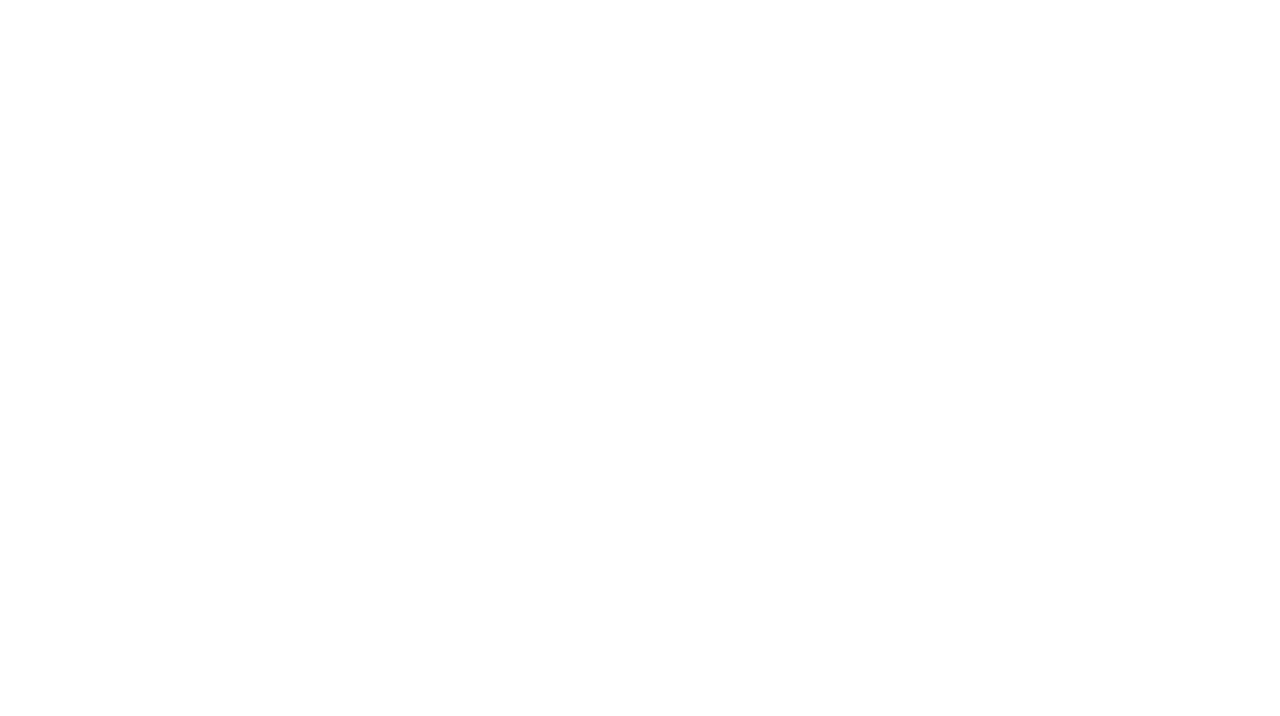
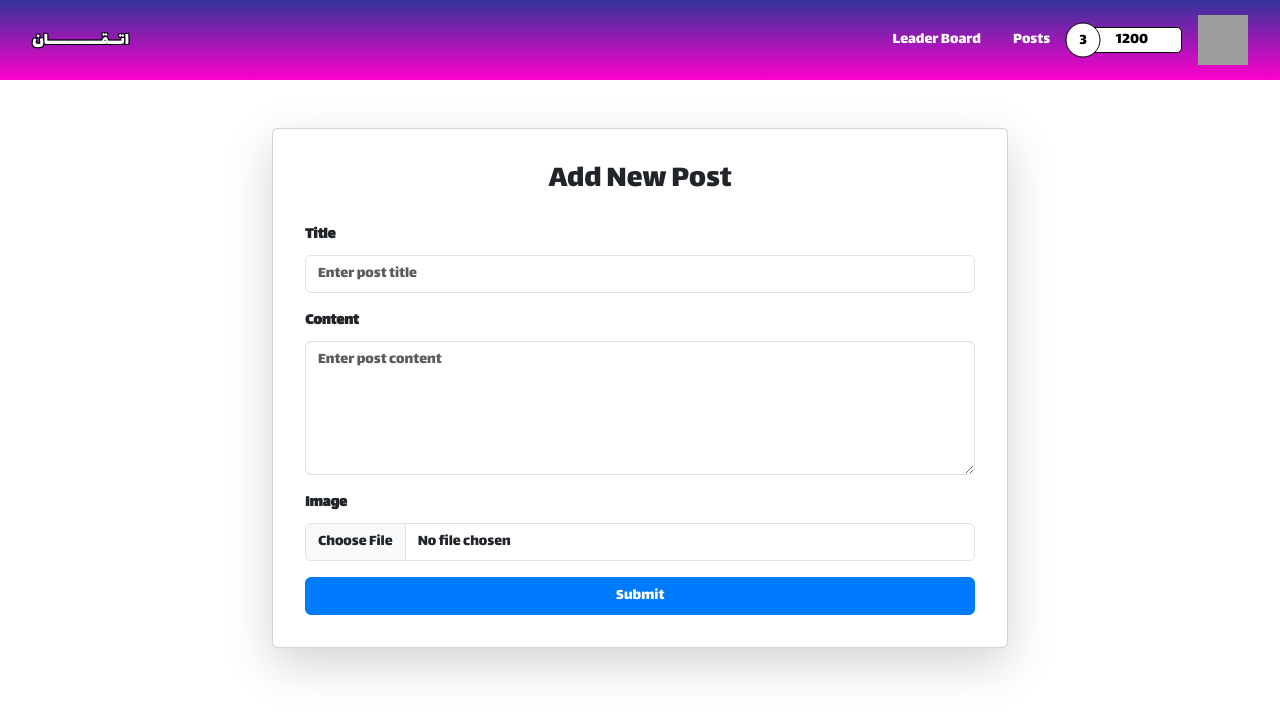
Before and after one commit to mohamed-sameh-albaz/Itqan, a React (Create React App) app in the folder Client/: page /add-post in a window 1280 px wide. Before the commit this address had no page. Shown: the top 716 px of the page. Built offline with nearby package versions, Linux system fonts and the light colour scheme; grey boxes are pictures that could not be loaded.

Commit message:
post-page

```diff
--- a/Client/src/App.js
+++ b/Client/src/App.js
@@ -9,6 +9,7 @@ import GroupPage from './views/GroupPage';
 import ContestPage from './views/ContestPage';
 import TeamEditor from "./views/TeamEditor";
 import TeamsPage from './views/TeamsPage';
+import AddPostPage from './views/AddPostPage'; // Import the new component
 
 function App() {
   return (
@@ -23,6 +24,7 @@ function App() {
           <Route path="/contest" element={<ContestPage />} />
           <Route path="/teame" element={<TeamEditor />} />
           <Route path="/teams" element={<TeamsPage />} />
+          <Route path="/add-post" element={<AddPostPage />} /> {/* Add the new route */}
         </Routes>
       </div>
     </Router>
--- /dev/null
+++ b/Client/src/components/TeamCard.css
@@ -0,0 +1,42 @@
+/* TeamCard.css */
+.card {
+  margin-bottom: 20px;
+  border: 1px solid #ccc;
+  border-radius: 8px;
+  box-shadow: 0 2px 4px rgba(0, 0, 0, 0.1);
+  transition: transform 0.2s, box-shadow 0.2s;
+  max-width: 300px;
+  margin: 0 auto;
+}
+
+.card:hover {
+  transform: scale(1.05);
+  box-shadow: 0 4px 8px rgba(0, 0, 0, 0.2);
+}
+
+.card-title {
+  font-size: 1.5rem;
+  font-weight: bold;
+  color: #2c3e50;
+  text-align: center;
+  margin-bottom: 10px;
+}
+
+.card-text {
+  font-size: 0.9rem;
+  color: #34495e;
+}
+
+.card-text ul {
+  padding-left: 20px;
+}
+
+.card-text li {
+  list-style-type: disc;
+  margin-bottom: 5px;
+}
+
+.card-body {
+  padding: 15px;
+  background-color: #ecf0f1;
+}
--- /dev/null
+++ b/Client/src/views/AddPostPage.css
@@ -0,0 +1,17 @@
+/* AddPostPage.css */
+.container {
+  margin-top: 50px;
+}
+
+.card {
+  padding: 20px;
+}
+
+.form-label {
+  font-weight: bold;
+}
+
+.btn-primary {
+  background-color: #007bff;
+  border-color: #007bff;
+}
--- /dev/null
+++ b/Client/src/views/AddPostPage.js
@@ -0,0 +1,74 @@
+import React, { useState } from 'react';
+import { Container, Row, Col, Form, Button, Card } from 'react-bootstrap';
+import { useNavigate } from 'react-router-dom';
+import CommunityNavBar from '../components/CommunityNavBar';
+import './AddPostPage.css';
+
+const AddPostPage = () => {
+  const [title, setTitle] = useState('');
+  const [content, setContent] = useState('');
+  const [image, setImage] = useState(null);
+  const navigate = useNavigate();
+
+  const handleSubmit = (e) => {
+    e.preventDefault();
+    // Handle form submission logic here
+    console.log('Post submitted:', { title, content, image });
+    // Navigate to the Community page
+    navigate('/community');
+  };
+
+  const handleImageChange = (e) => {
+    setImage(e.target.files[0]);
+  };
+
+  return (
+    <div>
+      <CommunityNavBar />
+      <Container className="mt-5">
+        <Row className="justify-content-md-center">
+          <Col md="8">
+            <Card className="shadow-lg p-3 mb-5 bg-white rounded">
+              <Card.Body>
+                <h2 className="text-center mb-4">Add New Post</h2>
+                <Form onSubmit={handleSubmit}>
+                  <Form.Group controlId="formTitle" className="mb-3 text-start">
+                    <Form.Label>Title</Form.Label>
+                    <Form.Control
+                      type="text"
+                      placeholder="Enter post title"
+                      value={title}
+                      onChange={(e) => setTitle(e.target.value)}
+                    />
+                  </Form.Group>
+                  <Form.Group controlId="formContent" className="mb-3 text-start">
+                    <Form.Label>Content</Form.Label>
+                    <Form.Control
+                      as="textarea"
+                      rows={5}
+                      placeholder="Enter post content"
+                      value={content}
+                      onChange={(e) => setContent(e.target.value)}
+                    />
+                  </Form.Group>
+                  <Form.Group controlId="formImage" className="mb-3 text-start">
+                    <Form.Label>Image</Form.Label>
+                    <Form.Control
+                      type="file"
+                      onChange={handleImageChange}
+                    />
+                  </Form.Group>
+                  <Button variant="primary" type="submit" className="w-100">
+                    Submit
+                  </Button>
+                </Form>
+              </Card.Body>
+            </Card>
+          </Col>
+        </Row>
+      </Container>
+    </div>
+  );
+};
+
+export default AddPostPage;
```
Also changed, not shown: Client/src/components/TeamCard.js (added, +23 -0 lines), Client/src/views/TeamsPage.js (+43 -0 lines).
